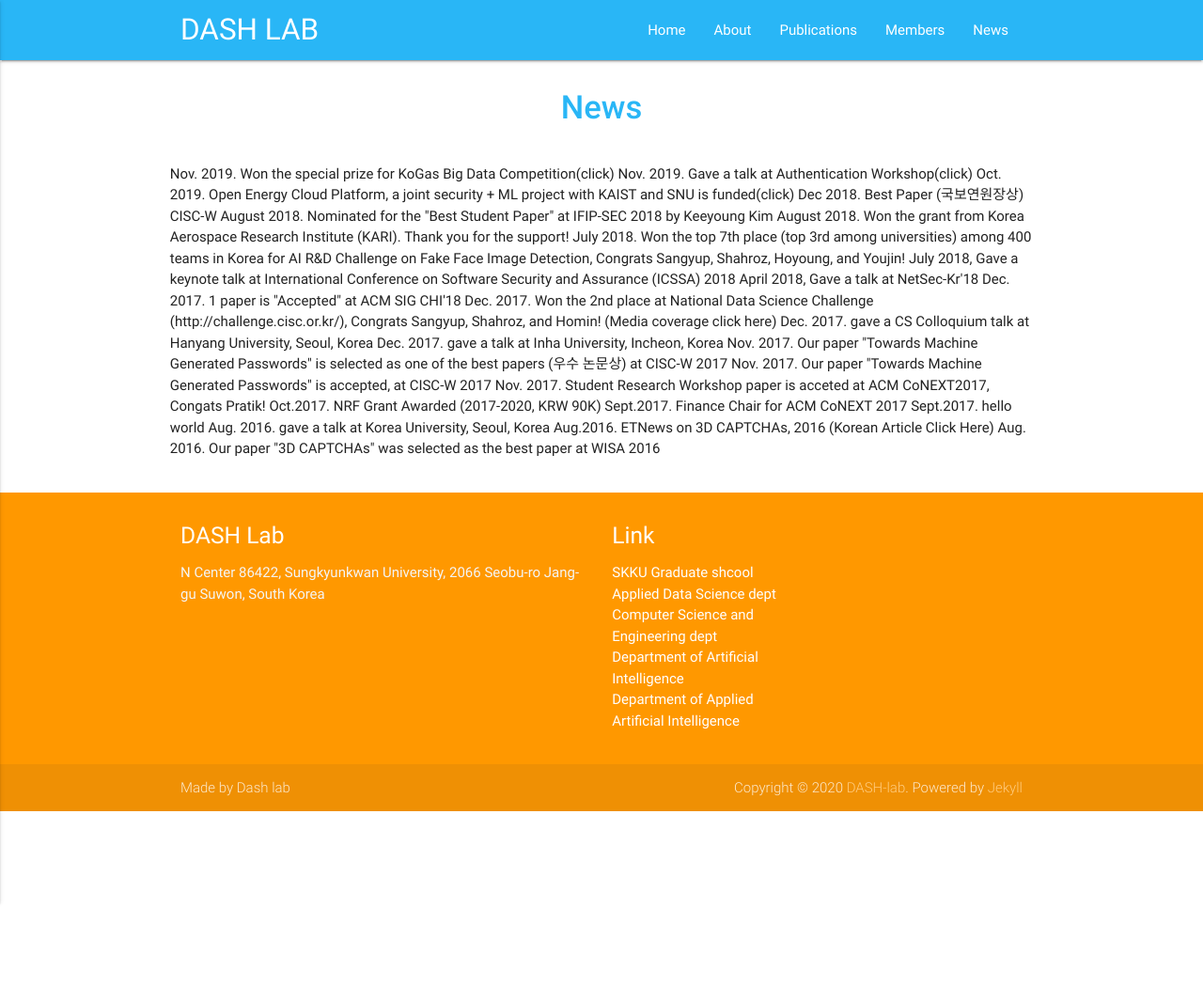
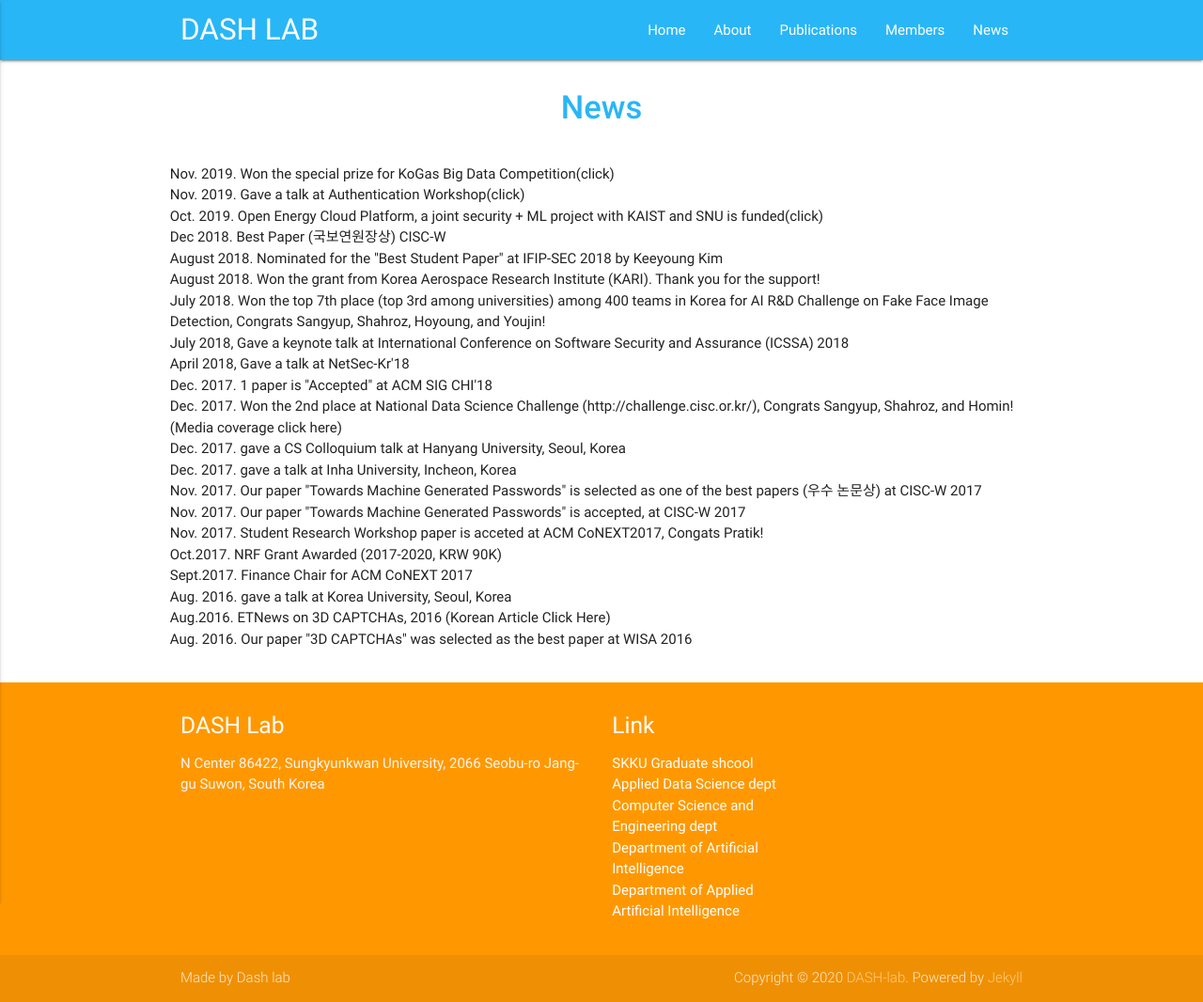
Before and after one commit to Yurim990507/DASH-Lab.github.io, a Jekyll site: the page built from example4.md, in a window 1280 px wide. Shown: the whole page at 94% size. Built offline with Jekyll 4.4.1, drawn with Linux system fonts in a browser that asks for light colours; before the commit the page ends 900 px from its top, so only the background shows below that.

Commit message:
Update example4.md

```diff
--- a/example4.md
+++ b/example4.md
@@ -8,27 +8,26 @@ permalink: /News/
 
 <div class="section">
     <div class="row">
-Nov. 2019. Won the special prize for KoGas Big Data Competition(click)
-Nov. 2019. Gave a talk at Authentication Workshop(click)
-Oct. 2019. Open Energy Cloud Platform, a joint security + ML project with KAIST and SNU is funded(click)
-Dec 2018. Best Paper (국보연원장상) CISC-W
-August 2018. Nominated for the "Best Student Paper" at IFIP-SEC 2018 by Keeyoung Kim
-August 2018. Won the grant from Korea Aerospace Research Institute (KARI). Thank you for the support!
-July 2018. Won the top 7th place (top 3rd among universities) among 400 teams in Korea for AI R&D Challenge on Fake Face Image Detection, Congrats Sangyup, Shahroz, Hoyoung, and Youjin!
-July 2018, Gave a keynote talk at International Conference on Software Security and Assurance (ICSSA) 2018
-April 2018, Gave a talk at NetSec-Kr'18
-Dec. 2017. 1 paper is "Accepted" at ACM SIG CHI'18
-Dec. 2017. Won the 2nd place at National Data Science Challenge (http://challenge.cisc.or.kr/), Congrats Sangyup, Shahroz, and Homin! (Media coverage click here)
-Dec. 2017. gave a CS Colloquium talk at Hanyang University, Seoul, Korea
-Dec. 2017. gave a talk at Inha University, Incheon, Korea
-Nov. 2017. Our paper "Towards Machine Generated Passwords" is selected as one of the best papers (우수 논문상) at CISC-W 2017
-Nov. 2017. Our paper "Towards Machine Generated Passwords" is accepted, at CISC-W 2017
-Nov. 2017. Student Research Workshop paper is acceted at ACM CoNEXT2017, Congats Pratik!
-Oct.2017. NRF Grant Awarded (2017-2020, KRW 90K)
-Sept.2017. Finance Chair for ACM CoNEXT 2017
-Sept.2017. hello world
-Aug. 2016. gave a talk at Korea University, Seoul, Korea
-Aug.2016. ETNews on 3D CAPTCHAs, 2016 (Korean Article Click Here)
-Aug. 2016. Our paper "3D CAPTCHAs" was selected as the best paper at WISA 2016
+Nov. 2019. Won the special prize for KoGas Big Data Competition(click) <br>
+Nov. 2019. Gave a talk at Authentication Workshop(click) <br>
+Oct. 2019. Open Energy Cloud Platform, a joint security + ML project with KAIST and SNU is funded(click) <br>
+Dec 2018. Best Paper (국보연원장상) CISC-W <br>
+August 2018. Nominated for the "Best Student Paper" at IFIP-SEC 2018 by Keeyoung Kim <br>
+August 2018. Won the grant from Korea Aerospace Research Institute (KARI). Thank you for the support! <br>
+July 2018. Won the top 7th place (top 3rd among universities) among 400 teams in Korea for AI R&D Challenge on Fake Face Image Detection, Congrats Sangyup, Shahroz, Hoyoung, and Youjin! <br>
+July 2018, Gave a keynote talk at International Conference on Software Security and Assurance (ICSSA) 2018 <br>
+April 2018, Gave a talk at NetSec-Kr'18 <br>
+Dec. 2017. 1 paper is "Accepted" at ACM SIG CHI'18 <br>
+Dec. 2017. Won the 2nd place at National Data Science Challenge (http://challenge.cisc.or.kr/), Congrats Sangyup, Shahroz, and Homin! (Media coverage click here) <br>
+Dec. 2017. gave a CS Colloquium talk at Hanyang University, Seoul, Korea <br>
+Dec. 2017. gave a talk at Inha University, Incheon, Korea <br>
+Nov. 2017. Our paper "Towards Machine Generated Passwords" is selected as one of the best papers (우수 논문상) at CISC-W 2017  <br>
+Nov. 2017. Our paper "Towards Machine Generated Passwords" is accepted, at CISC-W 2017 <br>
+Nov. 2017. Student Research Workshop paper is acceted at ACM CoNEXT2017, Congats Pratik! <br>
+Oct.2017. NRF Grant Awarded (2017-2020, KRW 90K) <br>
+Sept.2017. Finance Chair for ACM CoNEXT 2017 <br>
+Aug. 2016. gave a talk at Korea University, Seoul, Korea <br>
+Aug.2016. ETNews on 3D CAPTCHAs, 2016 (Korean Article Click Here) <br>
+Aug. 2016. Our paper "3D CAPTCHAs" was selected as the best paper at WISA 2016 <br>
     </div>
 </div>
```
